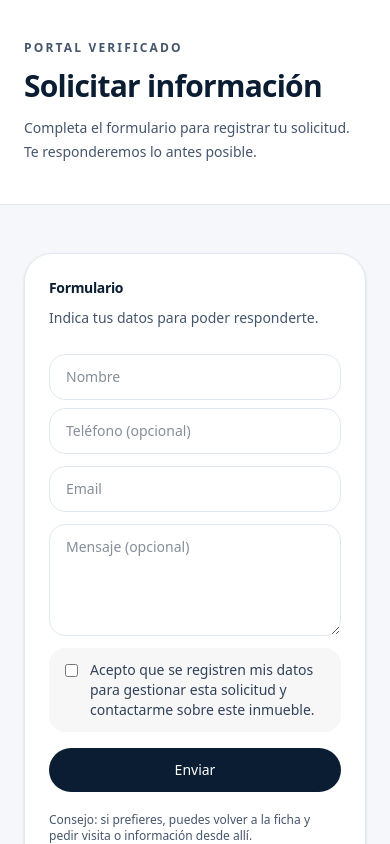
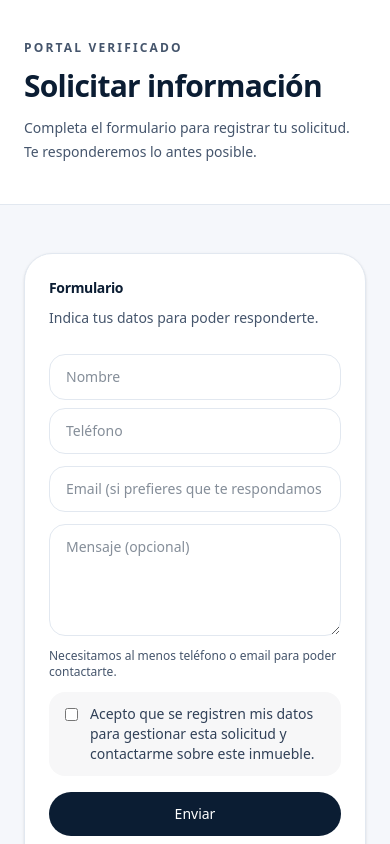
Before and after one commit to Maperez1983/verifika2-web, a Next.js app: page /interes in a window 390 px wide. Shown: the top 844 px of the page. Built offline with nearby package versions, Linux system fonts and the light colour scheme; no server answers.

Commit message:
Portal: allow phone-only interest

```diff
--- a/app/interes/page.tsx
+++ b/app/interes/page.tsx
@@ -157,16 +157,15 @@ export default async function InterestPage({ searchParams }: PageProps) {
                   <input
                     name="telefono"
                     defaultValue={normalize(params.telefono)}
-                    placeholder="Teléfono (opcional)"
+                    placeholder="Teléfono"
                     className="w-full rounded-2xl border border-[color:var(--border)] bg-[color:var(--surface)] px-4 py-3 text-sm outline-none focus:border-slate-400"
                   />
                 </div>
                 <input
                   name="email"
                   defaultValue={normalize(params.email)}
-                  placeholder="Email"
+                  placeholder="Email (si prefieres que te respondamos por email)"
                   className="w-full rounded-2xl border border-[color:var(--border)] bg-[color:var(--surface)] px-4 py-3 text-sm outline-none focus:border-slate-400"
-                  required
                 />
                 <textarea
                   name="mensaje"
@@ -174,6 +173,9 @@ export default async function InterestPage({ searchParams }: PageProps) {
                   placeholder={tipo === "visita" ? "Disponibilidad / mensaje" : "Mensaje (opcional)"}
                   className="min-h-[112px] w-full resize-y rounded-2xl border border-[color:var(--border)] bg-[color:var(--surface)] px-4 py-3 text-sm outline-none focus:border-slate-400"
                 />
+                <p className="text-xs text-slate-600">
+                  Necesitamos al menos <span className="font-medium">teléfono o email</span> para poder contactarte.
+                </p>
 
                 <label className="flex items-start gap-3 rounded-2xl bg-[color:var(--surface-2)] px-4 py-3 text-sm text-slate-700">
                   <input type="checkbox" name="consent" value="1" className="mt-1" />
```
